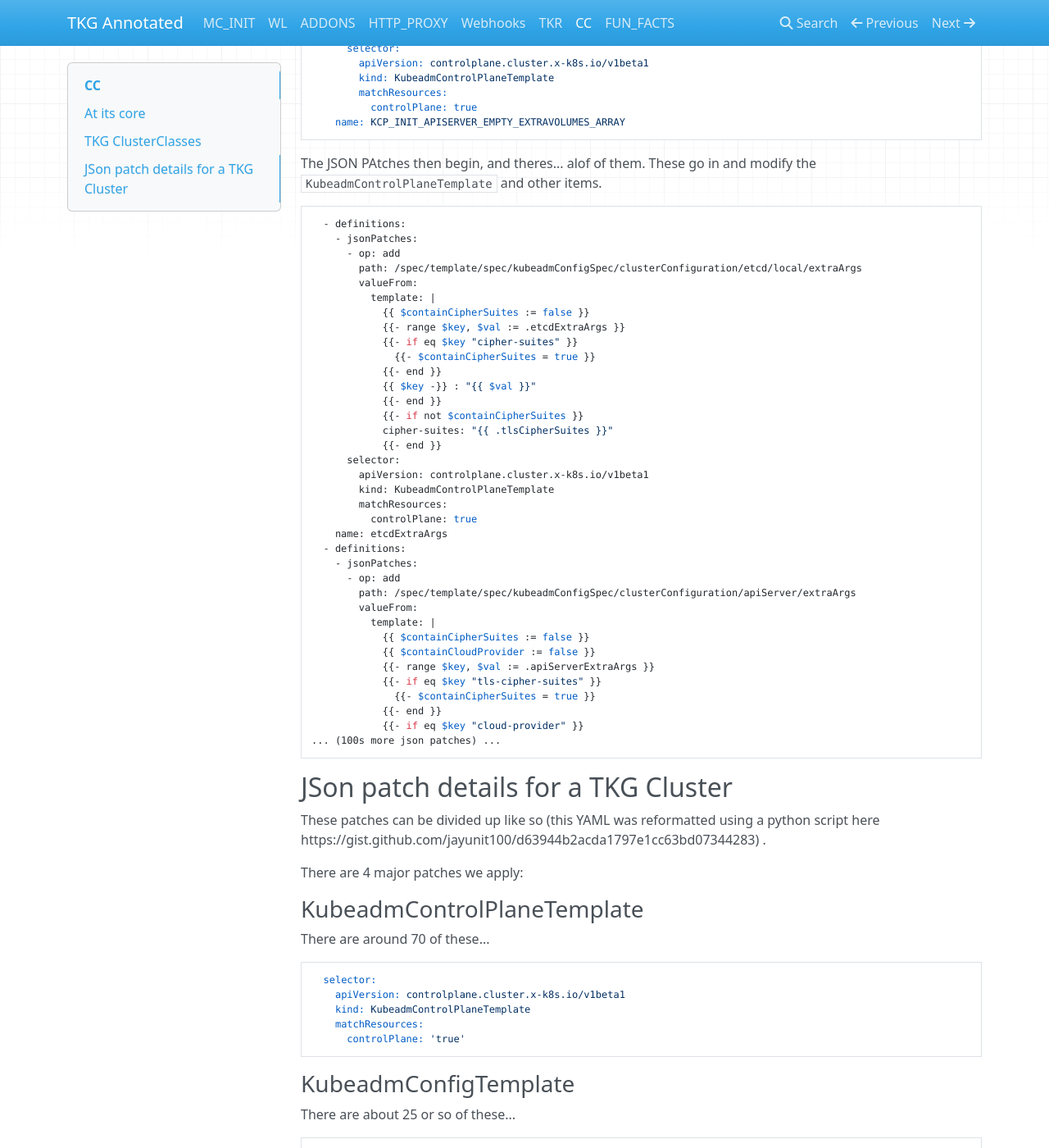
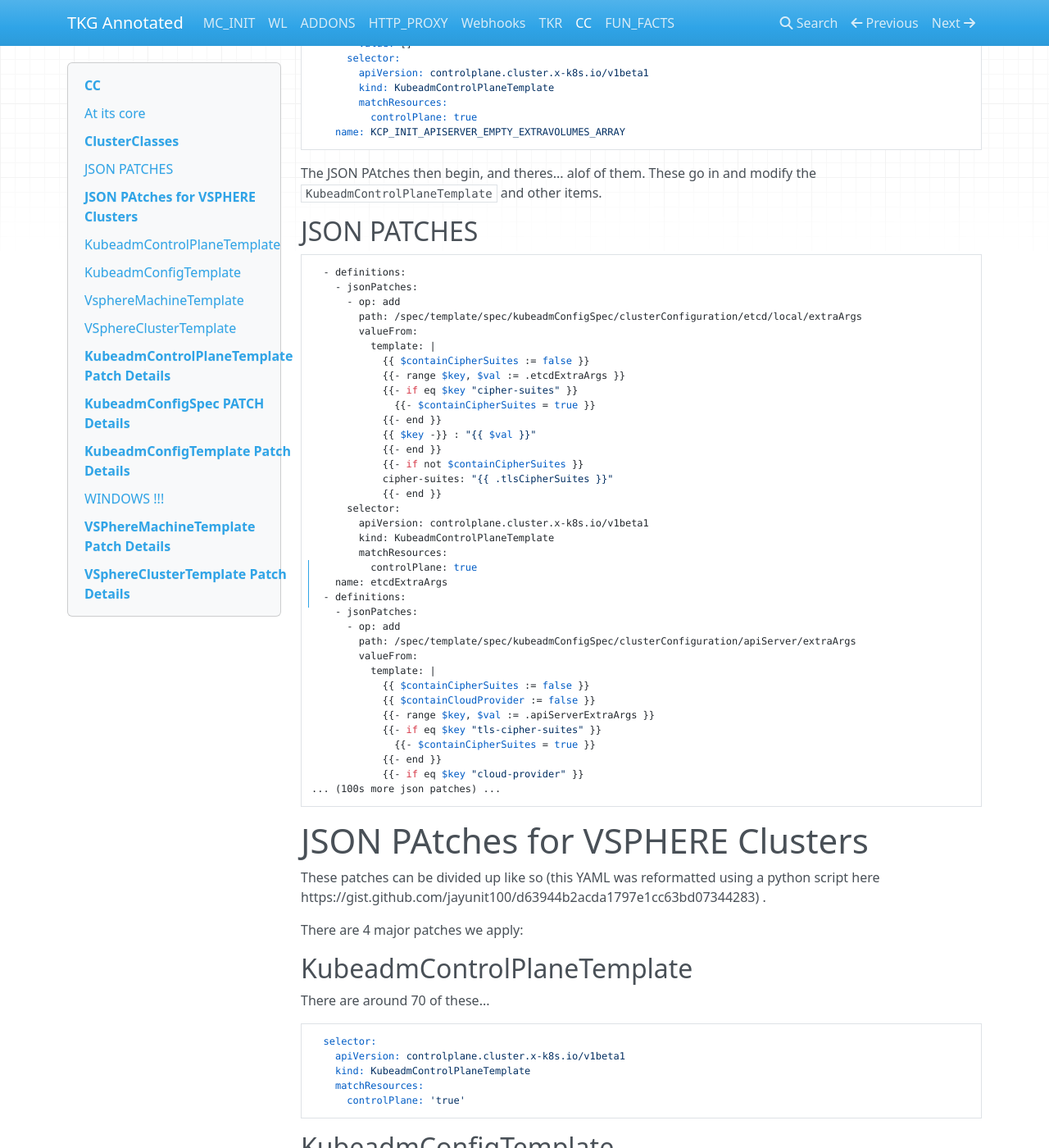
Before and after one commit to jayunit100/tanzu-install-annotated, an MkDocs documentation site: the page built from docs/z5-cc.md, in a window 1280 px wide and 1400 px high, scrolled down 1616 px. Shown: the whole window at 82% size. Built offline with MkDocs 1.6.1, drawn with Linux system fonts in a browser that asks for light colours; nearby versions of some CDN libraries; some of the changed text lies outside the part shown.

Commit message:
Update z5-cc.md

````diff
--- a/docs/z5-cc.md
+++ b/docs/z5-cc.md
@@ -51,7 +51,7 @@
             ...
 ```
 
-## TKG ClusterClasses
+# ClusterClasses
 
 
 A TKG Cluster class (for vsphere) looks a little more complex.  We can see a few differences...
@@ -100,6 +100,7 @@
 ```
 The JSON PAtches then begin, and theres... alof of them.  These go in and modify the `KubeadmControlPlaneTemplate` and other items.
 
+## JSON PATCHES
 
 ```
   - definitions:
@@ -140,13 +141,13 @@
 ... (100s more json patches) ...
 ```
 
-## JSon patch details for a TKG Cluster
+# JSON PAtches for VSPHERE Clusters
 
 These patches can be divided up like so (this YAML was reformatted using a python script here https://gist.github.com/jayunit100/d63944b2acda1797e1cc63bd07344283) .
 
 There are 4 major patches we apply:
 
-### KubeadmControlPlaneTemplate
+## KubeadmControlPlaneTemplate
 
 There are around 70 of these...
 
@@ -158,7 +159,7 @@
       controlPlane: 'true'
 ```
 
-### KubeadmConfigTemplate
+## KubeadmConfigTemplate
 
 There are about 25  or so of these...
 
@@ -172,7 +173,7 @@
         - tkg-worker
 ```
 
-### VsphereMachineTemplate
+## VsphereMachineTemplate
 
 There are about 40 VSphereMachineTemplate...
 
@@ -187,7 +188,7 @@
         - tkg-worker-windows
 ```
 
-### VSphereClusterTemplate
+## VSphereClusterTemplate
 
 There are 7 of these.
 
@@ -200,7 +201,7 @@
 ```
 
 
-### PATCH: KubeadmControlPlaneTemplate
+# KubeadmControlPlaneTemplate Patch Details
 
 Dont confuse these with the KubeadmConfig patches, which we show in the next section
 There are LOTS of these.... like about 70....
@@ -644,7 +645,7 @@
         permissions: '0600'
 ```
 
-#### PATCH: KubeadmConfigSpec
+# KubeadmConfigSpec PATCH Details
 
 ```
     - op: add
@@ -1003,7 +1004,7 @@
       controlPlane: 'true'
 ```
 
-### PATCH: KubeadmConfigTemplate
+# KubeadmConfigTemplate Patch Details
 
 Now that the controlplane is patched, we need to patch the kubeadm configuration on the worker nodes...
 
@@ -1218,7 +1219,7 @@
           encoding: base64
           permissions: "0444"
 ```
-#### WINDOWS !!!
+## WINDOWS !!!
 
 Note that kubeaddmConfig (the worker nodes) has the information for windows specific changes.  These write out
 files to the node when it starts up that are required for certain windows things (like installing antrea).
@@ -1373,7 +1374,7 @@
         - tkg-worker
 ```
 
-### PATCH: VSPhereMachineTemplate
+# VSPhereMachineTemplate Patch Details
 
 Now we have the changes which we put into vsphere machine templates. These support things like GPU (not shown here) and PCI Passthrough.
 There are maybe 30 or so of these patches.
@@ -1559,7 +1560,7 @@
 
 
 
-### PATCH: VSphereClusterTemplate
+# VSphereClusterTemplate Patch Details
 
 Next we have all the changes to the VSphere Cluster...   There are about 6 of these.
 ```
````
